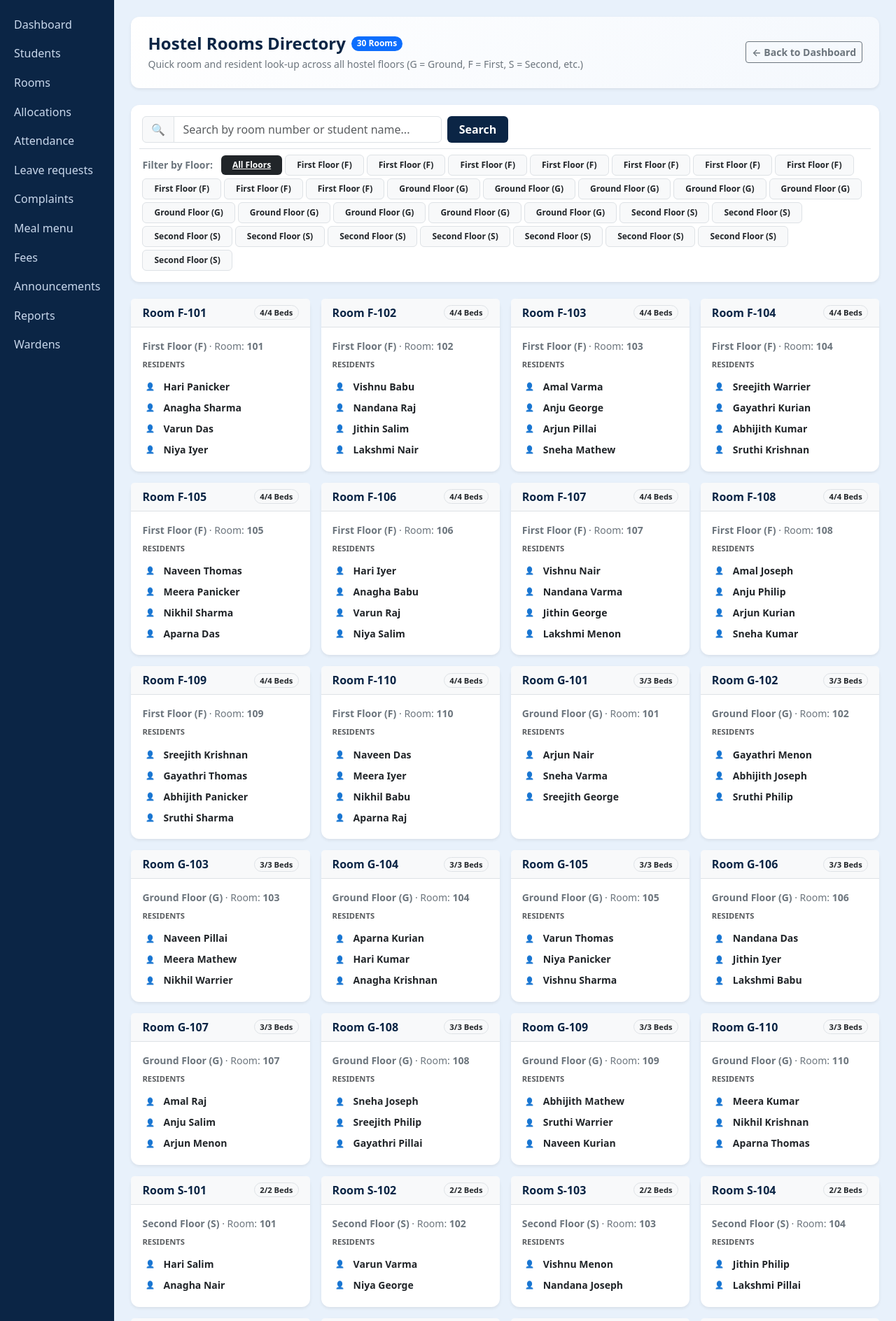
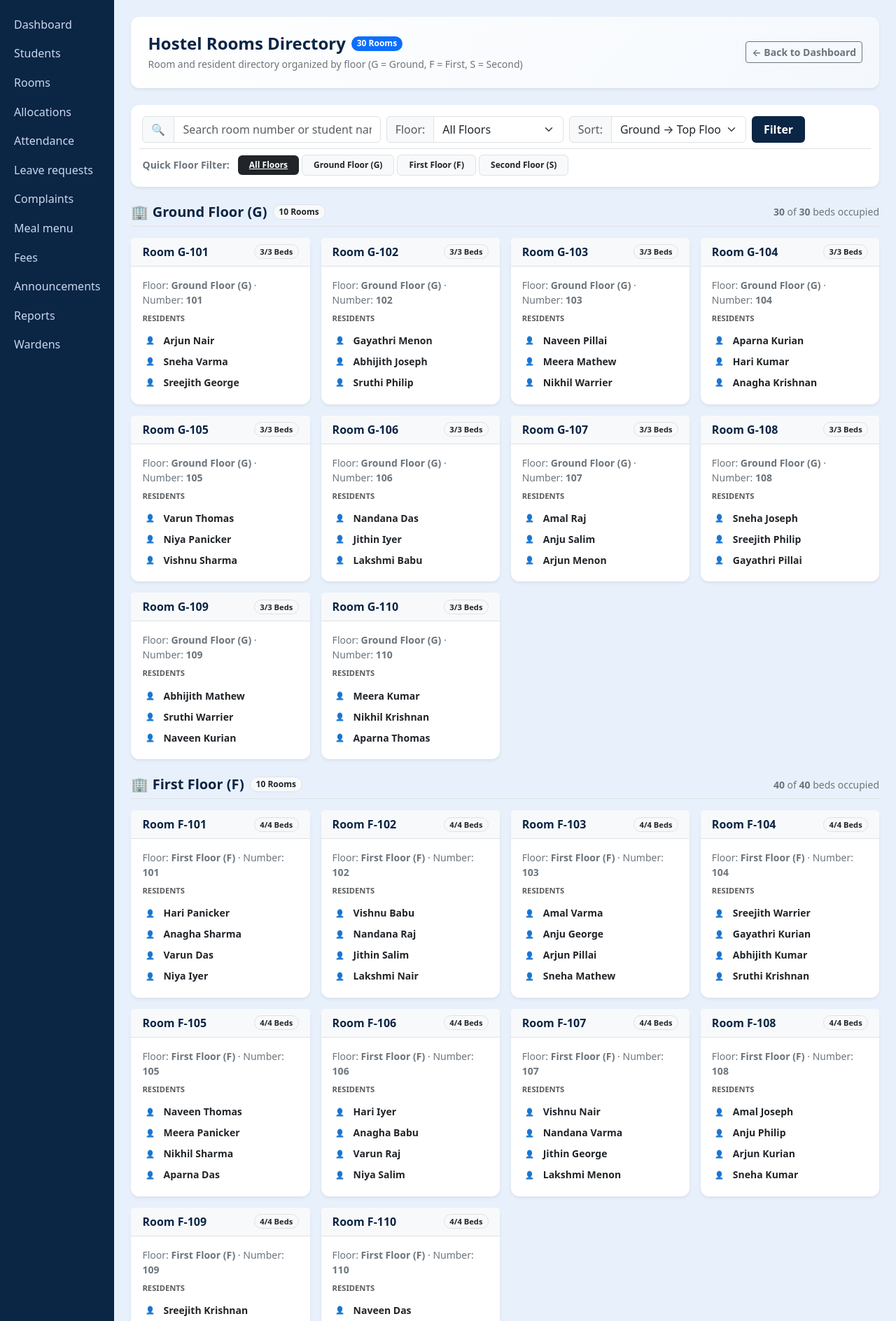
Before and after one commit to anandp8678/hostel_ms, a Django app: page /rooms/directory/ in a window 1280 px wide. Shown: the part 48-1936 px from the top of the page at 70% size. Run offline with Django 5.2, Linux system fonts and the light colour scheme; a user stored in the database is signed in; data comes from the database, SQL or seed files in the repository.

Commit message:
feat: Enhance student rooms page with sorting and filtering options by floor

```diff
--- a/core/templates/core/student_rooms.html
+++ b/core/templates/core/student_rooms.html
@@ -8,7 +8,7 @@
         <span class="badge text-bg-primary rounded-pill">{{ total_rooms }} Room{{ total_rooms|pluralize }}</span>
       </div>
       <div class="text-secondary small">
-        Quick room and resident look-up across all hostel floors (G = Ground, F = First, S = Second, etc.)
+        Room and resident directory organized by floor (G = Ground, F = First, S = Second)
       </div>
     </div>
     <div>
@@ -19,56 +19,92 @@
   </div>
 </div>
 
-<!-- Search & Floor Filter Form -->
+<!-- Search & Sort Filter Bar -->
 <div class="card p-3 mb-4 bg-white border-0 shadow-sm">
   <form method="get" action="{% url 'student_rooms' %}" class="row g-2 align-items-center">
-    <div class="col-12 col-md-6 col-lg-5">
+    <!-- Search Query Input -->
+    <div class="col-12 col-md-5 col-lg-4">
       <div class="input-group">
         <span class="input-group-text bg-light text-muted">🔍</span>
         <input type="text" name="q" value="{{ q }}" class="form-control"
-               placeholder="Search by room number or student name..."
+               placeholder="Search room number or student name..."
                aria-label="Search rooms or residents">
-        {% if q or selected_block %}
-          <a href="{% url 'student_rooms' %}" class="btn btn-outline-secondary" title="Clear search">✕</a>
+        {% if q or selected_block or sort_by != 'floor_asc' %}
+          <a href="{% url 'student_rooms' %}" class="btn btn-outline-secondary" title="Reset all filters">✕</a>
         {% endif %}
       </div>
     </div>
 
-    <!-- Hidden block input to preserve selection while searching -->
-    {% if selected_block %}
-      <input type="hidden" name="block" value="{{ selected_block }}">
-    {% endif %}
+    <!-- Floor Dropdown Filter -->
+    <div class="col-6 col-md-3 col-lg-3">
+      <div class="input-group">
+        <span class="input-group-text bg-light text-muted small">Floor:</span>
+        <select name="block" class="form-select" onchange="this.form.submit()">
+          <option value="">All Floors</option>
+          {% for b in blocks %}
+            <option value="{{ b.code }}" {% if selected_block == b.code %}selected{% endif %}>
+              {{ b.label }}
+            </option>
+          {% endfor %}
+        </select>
+      </div>
+    </div>
+
+    <!-- Sort Dropdown -->
+    <div class="col-6 col-md-4 col-lg-3">
+      <div class="input-group">
+        <span class="input-group-text bg-light text-muted small">Sort:</span>
+        <select name="sort" class="form-select" onchange="this.form.submit()">
+          <option value="floor_asc" {% if sort_by == 'floor_asc' %}selected{% endif %}>Ground &rarr; Top Floor</option>
+          <option value="floor_desc" {% if sort_by == 'floor_desc' %}selected{% endif %}>Top &rarr; Ground Floor</option>
+          <option value="room_asc" {% if sort_by == 'room_asc' %}selected{% endif %}>Room No. (Low to High)</option>
+          <option value="vacant" {% if sort_by == 'vacant' %}selected{% endif %}>Vacant Rooms First</option>
+        </select>
+      </div>
+    </div>
 
     <div class="col-auto">
-      <button type="submit" class="btn btn-navy fw-semibold px-3">Search</button>
+      <button type="submit" class="btn btn-navy fw-semibold px-3">Filter</button>
     </div>
 
-    <!-- Floor Filter Pills -->
+    <!-- Clean Floor Filter Pills (Unique floors only, no duplicate clutter) -->
     <div class="col-12 mt-2 pt-2 border-top d-flex flex-wrap align-items-center gap-1">
-      <span class="text-secondary small fw-semibold me-2">Filter by Floor:</span>
-      <a href="{% url 'student_rooms' %}{% if q %}?q={{ q }}{% endif %}"
+      <span class="text-secondary small fw-semibold me-2">Quick Floor Filter:</span>
+      <a href="{% url 'student_rooms' %}?sort={{ sort_by }}{% if q %}&q={{ q }}{% endif %}"
          class="badge {% if not selected_block %}text-bg-dark{% else %}text-bg-light border text-dark text-decoration-none{% endif %} py-2 px-3">
         All Floors
       </a>
       {% for b in blocks %}
-        <a href="{% url 'student_rooms' %}?block={{ b.code|default:b }}{% if q %}&q={{ q }}{% endif %}"
-           class="badge {% if selected_block == b.code or selected_block == b %}text-bg-primary{% else %}text-bg-light border text-dark text-decoration-none{% endif %} py-2 px-3">
-          {{ b.label|default:b }}
+        <a href="{% url 'student_rooms' %}?block={{ b.code }}&sort={{ sort_by }}{% if q %}&q={{ q }}{% endif %}"
+           class="badge {% if selected_block == b.code %}text-bg-primary{% else %}text-bg-light border text-dark text-decoration-none{% endif %} py-2 px-3">
+          {{ b.label }}
         </a>
       {% endfor %}
     </div>
   </form>
 </div>
 
-<!-- Rooms Grid -->
+<!-- Rooms Grouped by Floor -->
+{% for group in floor_groups %}
+  <div class="mb-4">
+    <!-- Floor Section Header -->
+    <div class="d-flex flex-wrap justify-content-between align-items-center pb-2 mb-3 border-bottom">
+      <div class="d-flex align-items-center gap-2">
+        <h5 class="mb-0 fw-bold" style="color:var(--navy);">🏢 {{ group.floor_display }}</h5>
+        <span class="badge text-bg-light border text-dark rounded-pill">{{ group.rooms|length }} Room{{ group.rooms|length|pluralize }}</span>
+      </div>
+      <div class="text-secondary small">
+        <b>{{ group.total_occupied }}</b> of <b>{{ group.total_capacity }}</b> beds occupied
+      </div>
+    </div>
+
+    <!-- Rooms Cards Grid for this Floor -->
     <div class="row g-3">
-  {% for r in rooms %}
+      {% for r in group.rooms %}
         <div class="col-12 col-sm-6 col-md-4 col-xl-3">
           <div class="card h-100 card-hover bg-white border-0 shadow-sm">
             <div class="card-header bg-light border-bottom d-flex justify-content-between align-items-center py-2 px-3">
-          <div class="d-flex align-items-center gap-2">
               <span class="fw-bold fs-6" style="color:var(--navy);">Room {{ r.room_str }}</span>
-          </div>
               {% if r.is_blacklisted %}
                 <span class="badge text-bg-secondary rounded-pill" style="font-size: 0.7rem;">Maintenance</span>
               {% elif r.occupied > 0 %}
@@ -84,7 +120,7 @@
 
             <div class="card-body p-3 d-flex flex-column">
               <div class="text-secondary small mb-2">
-            <b>{{ r.floor_display|default:r.block }}</b> · Room: <b>{{ r.number }}</b>
+                Floor: <b>{{ r.floor_name }} ({{ r.block }})</b> · Number: <b>{{ r.number }}</b>
               </div>
 
               <div class="small fw-semibold text-muted text-uppercase tracking-wider mb-1" style="font-size: 0.7rem;">
@@ -108,26 +144,26 @@
                   {% if r.is_blacklisted %}
                     Room under maintenance{% if r.blacklist_reason %} ({{ r.blacklist_reason }}){% endif %}
                   {% else %}
-                No residents assigned to this room
+                    No residents currently assigned
                   {% endif %}
                 </div>
               {% endif %}
             </div>
           </div>
         </div>
+      {% endfor %}
+    </div>
+  </div>
 {% empty %}
-    <div class="col-12">
   <div class="card p-5 text-center bg-white border-0 shadow-sm">
     <div class="fs-1 mb-2">🔍</div>
     <h5 class="text-dark">No Rooms Found</h5>
-        <p class="text-secondary mb-3">No hostel rooms matched your search criteria.</p>
+    <p class="text-secondary mb-3">No hostel rooms matched your search or floor filter.</p>
     <div>
       <a href="{% url 'student_rooms' %}" class="btn btn-navy btn-sm fw-semibold">
-            Clear Filters & View All
+        Reset Filters & View All
       </a>
     </div>
   </div>
-    </div>
 {% endfor %}
-</div>
 {% endblock %}
--- a/core/views.py
+++ b/core/views.py
@@ -32,6 +32,13 @@ def decode_csv_file(file_obj):
         return raw.decode("utf-8-sig").splitlines()
     except UnicodeDecodeError:
         return raw.decode("latin-1").splitlines()
+
+
+def floor_order_key(b):
+    code = str(b or "").strip().upper()
+    order = {"B": -1, "G": 0, "0": 0, "F": 1, "1": 1, "S": 2, "2": 2, "T": 3, "3": 3, "4": 4, "5": 5}
+    return order.get(code, 50)
+
 
 STAFF = ("admin", "warden")
 BADGE = {"Paid": "success", "Resolved": "success", "Approved": "success", "Present": "success", "Unpaid": "secondary",
@@ -661,9 +668,11 @@ def room_list(request):
     elif status == "empty":
         rooms = [r for r in rooms if r.occupied == 0 and not r.is_blacklisted]
 
-    distinct_blocks = sorted(list(m.Room.objects.values_list("block", flat=True).distinct()))
+    distinct_blocks = sorted(list(set(m.Room.objects.values_list("block", flat=True))), key=floor_order_key)
     all_blocks = [{"code": b, "display": m.Room(block=b).floor_display} for b in distinct_blocks]
     all_causes = sorted(list(set(m.Room.objects.filter(is_blacklisted=True).exclude(blacklist_reason="").values_list("blacklist_reason", flat=True))))
+
+    rooms.sort(key=lambda r: (floor_order_key(r.block), r.number))
 
     return show(
         request,
@@ -1114,20 +1123,22 @@ def student_rooms(request):
 
     q = request.GET.get("q", "").strip()
     block = request.GET.get("block", "").strip()
+    sort_by = request.GET.get("sort", "floor_asc").strip()
+
+    distinct_codes = sorted(list(set(m.Room.objects.values_list("block", flat=True))), key=floor_order_key)
+    all_blocks = [{"code": b, "label": m.Room(block=b).floor_display, "name": m.Room(block=b).floor_name} for b in distinct_codes]
 
     rooms_qs = m.Room.objects.all().prefetch_related(
         Prefetch(
             "allocations",
             queryset=m.RoomAllocation.objects.filter(end_date__isnull=True).select_related("student__user")
         )
-    ).order_by("block", "number")
+    )
 
     if block:
         rooms_qs = rooms_qs.filter(block__iexact=block)
 
     all_rooms = list(rooms_qs)
-    distinct_blocks = sorted(list(m.Room.objects.values_list("block", flat=True).distinct()))
-    all_blocks = [{"code": b, "label": m.Room(block=b).floor_display} for b in distinct_blocks]
 
     if q:
         q_lower = q.lower()
@@ -1142,10 +1153,22 @@ def student_rooms(request):
                 filtered.append(r)
         all_rooms = filtered
 
+    # Sorting
+    if sort_by == "floor_desc":
+        all_rooms.sort(key=lambda r: (-floor_order_key(r.block), r.number))
+    elif sort_by == "room_asc":
+        all_rooms.sort(key=lambda r: r.number)
+    elif sort_by == "vacant":
+        all_rooms.sort(key=lambda r: (-r.vacancy, floor_order_key(r.block), r.number))
+    else:  # floor_asc (default)
+        all_rooms.sort(key=lambda r: (floor_order_key(r.block), r.number))
+
+    # Group rooms by floor
+    grouped_dict = {}
     room_items = []
     for r in all_rooms:
         residents = [a.student.user.display_name for a in r.allocations.all()]
-        room_items.append({
+        item = {
             "room": r,
             "room_str": str(r),
             "block": r.block,
@@ -1154,17 +1177,42 @@ def student_rooms(request):
             "number": r.number,
             "capacity": r.capacity,
             "occupied": len(residents),
+            "vacancy": r.vacancy,
             "is_blacklisted": r.is_blacklisted,
             "blacklist_reason": r.blacklist_reason,
             "residents": residents,
-        })
+        }
+        room_items.append(item)
+
+        fl_key = r.block
+        if fl_key not in grouped_dict:
+            grouped_dict[fl_key] = {
+                "floor_code": r.block,
+                "floor_name": r.floor_name,
+                "floor_display": r.floor_display,
+                "rooms": [],
+                "total_capacity": 0,
+                "total_occupied": 0,
+            }
+        grouped_dict[fl_key]["rooms"].append(item)
+        grouped_dict[fl_key]["total_capacity"] += r.capacity
+        grouped_dict[fl_key]["total_occupied"] += len(residents)
+
+    if sort_by == "floor_desc":
+        sorted_keys = sorted(grouped_dict.keys(), key=lambda k: -floor_order_key(k))
+    else:
+        sorted_keys = sorted(grouped_dict.keys(), key=floor_order_key)
+
+    floor_groups = [grouped_dict[k] for k in sorted_keys]
 
     return show(
         request,
         "student_rooms",
         rooms=room_items,
+        floor_groups=floor_groups,
         total_rooms=len(room_items),
         blocks=all_blocks,
         selected_block=block,
+        sort_by=sort_by,
         q=q,
     )
```
Lines whose indentation alone changed are shown as unchanged.
